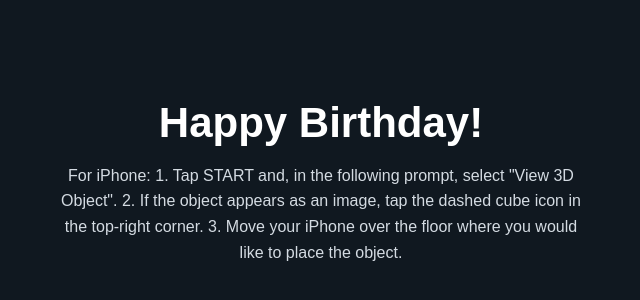
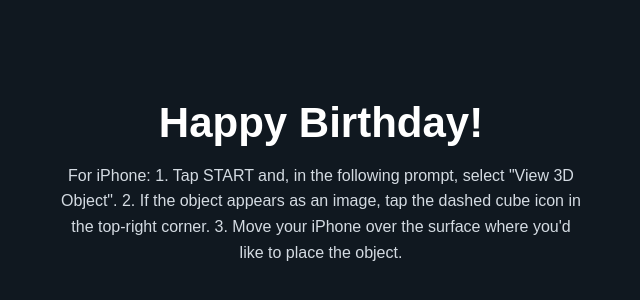
Before and after one commit to Airshipsonline/R-33, a plain HTML site: page index.html in a window 1280 px wide. Shown: the part 224-524 px from the top of the page, 319-959 px from the left. Drawn offline with Linux system fonts and the light colour scheme.

Commit message:
Fix HTML formatting and update AR instructions

```diff
--- a/index.html
+++ b/index.html
@@ -31,7 +31,7 @@ font-size: 17px; font-weight: bold; text-decoration: none; cursor: pointer;
 For iPhone:
 1. Tap START and, in the following prompt, select "View 3D Object".
 2. If the object appears as an image, tap the dashed cube icon in the top-right corner.
-3. Move your iPhone over the floor where you would like to place the object.
+3. Move your iPhone over the surface where you'd like to place the object.
 </p>
 
 <!-- iPhone / iPad: bestehende Apple-AR-Quick-Look-Version -->
```
